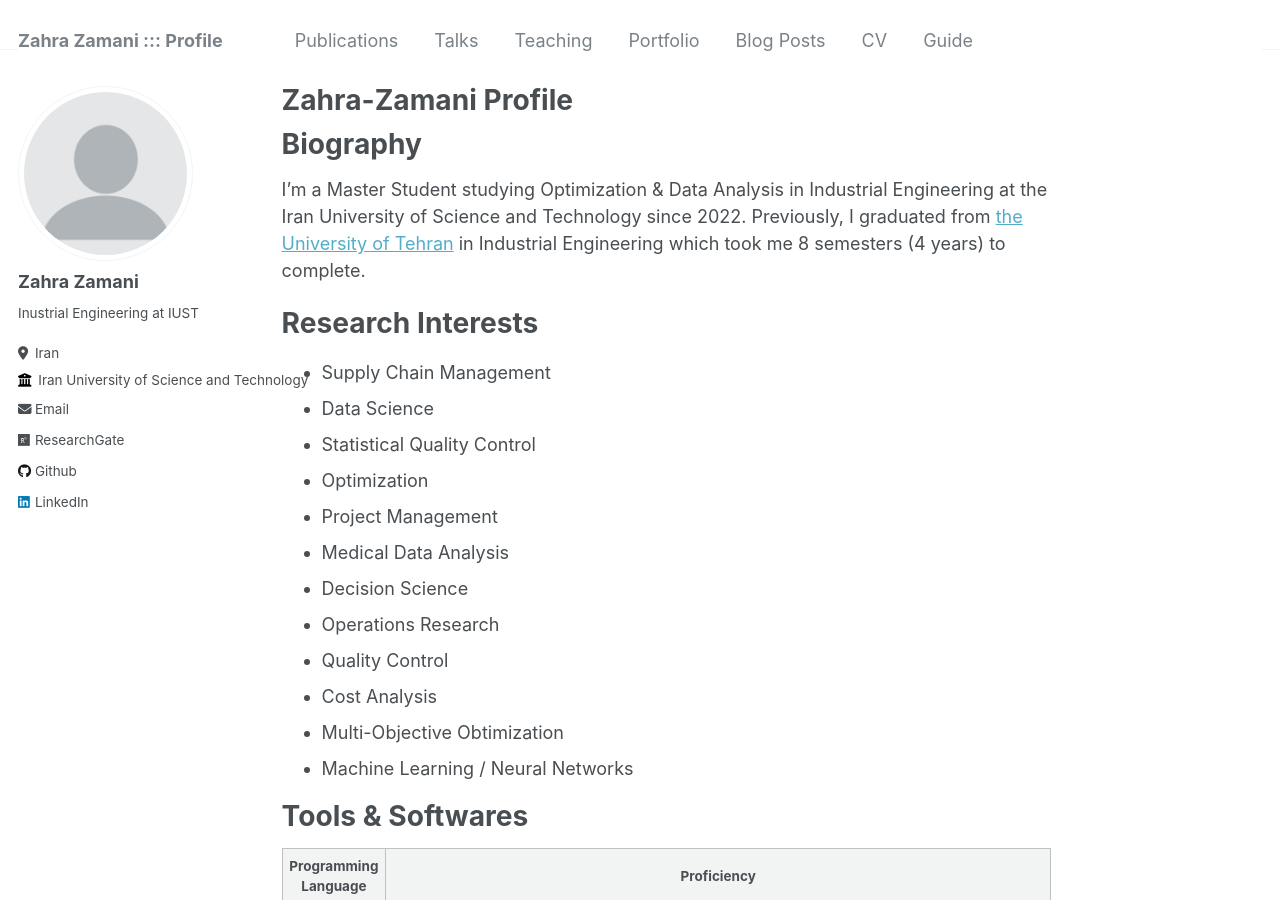
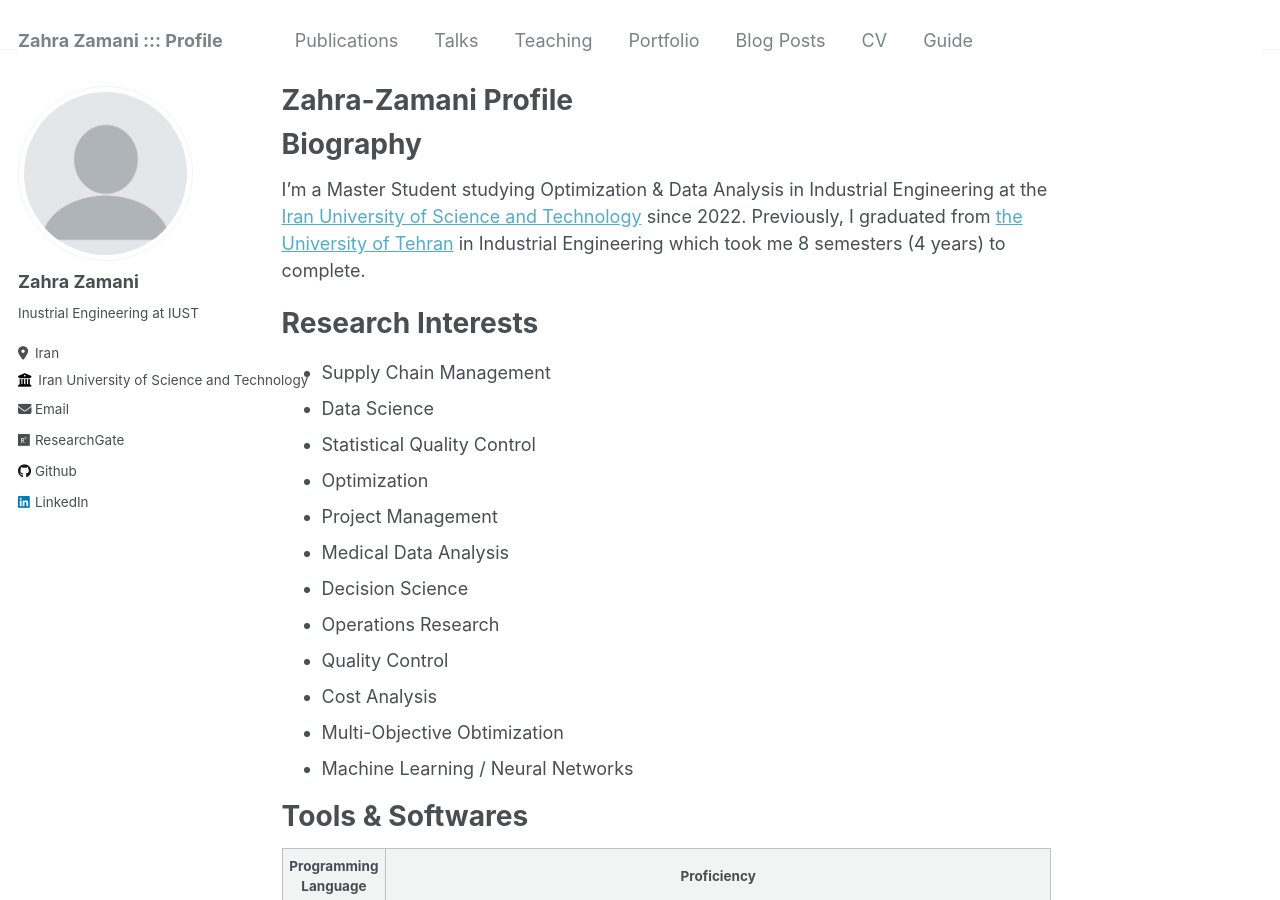
Before and after one commit to Zahra-Zamani/Zahra-Zamani.github.io, a Jekyll site: the page built from _pages/about.md, in a window 1280 px wide and 900 px high. Built offline with Jekyll 4.4.1, drawn with Linux system fonts in a browser that asks for light colours; part of the change alters nothing that is shown.

```diff
--- a/_pages/about.md
+++ b/_pages/about.md
@@ -9,7 +9,7 @@ redirect_from:
 
 Biography
 ======
-I'm a Master Student studying Optimization & Data Analysis in Industrial Engineering at the Iran University of Science and Technology since 2022.  Previously, I graduated from [the University of Tehran](https://ut.ac.ir/en) in Industrial Engineering which took me 8 semesters (4 years) to complete.
+I'm a Master Student studying Optimization & Data Analysis in Industrial Engineering at the [Iran University of Science and Technology](https://www.iust.ac.ir/en) since 2022.  Previously, I graduated from [the University of Tehran](https://ut.ac.ir/en) in Industrial Engineering which took me 8 semesters (4 years) to complete.
 
 
 Research Interests
```
